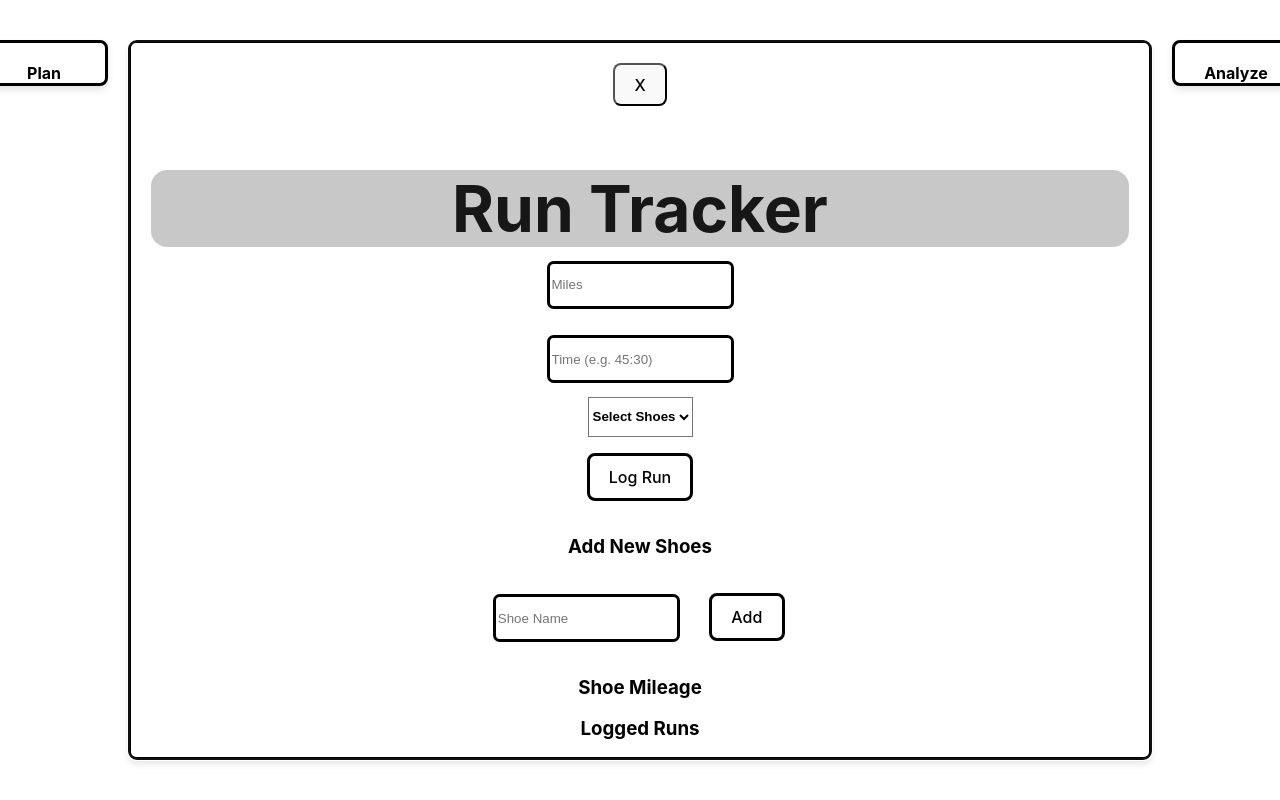
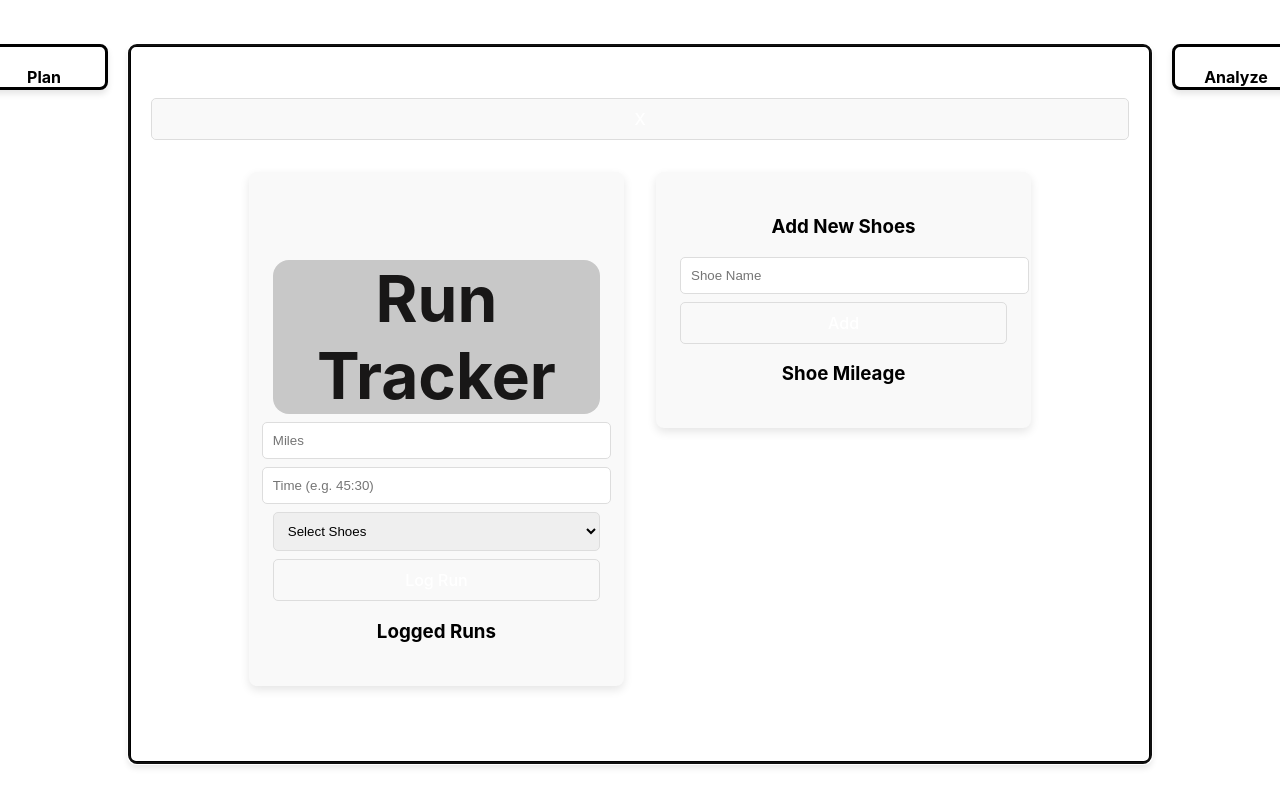
Before and after one commit to tulloch022/marathoner, a React (Vite) app: page / in a window 1280 px wide. Both pictures are taken after a click on the button "Track". Built offline with nearby package versions, Linux system fonts and the light colour scheme.

Commit message:
significantly improved styling of tracker component

```diff
--- a/src/components/ShoeTracker.tsx
+++ b/src/components/ShoeTracker.tsx
@@ -1,4 +1,5 @@
 import { useState } from "react";
+
 
 type Run = {
   miles: number;
@@ -43,11 +44,13 @@ export default function RunTracker() {
 
   return (
     <div className="tracker">
+      {/* Left Side: Run Entry Form */}
+      <div className="entry">
         <h2 className="text-xl">Run Tracker</h2>
         <form onSubmit={handleSubmit} className="space-y-3">
-        <input name="miles" type="number" step="0.1" placeholder="Miles" required className="w-full p-2 border rounded" />
-        <input name="time" type="text" placeholder="Time (e.g. 45:30)" required className="w-full p-2 border rounded" />
-        <select name="shoe" required className="shoe-selector">
+          <input name="miles" type="number" step="0.1" placeholder="Miles" required />
+          <input name="time" type="text" placeholder="Time (e.g. 45:30)" required />
+          <select name="shoe" required>
             <option value="">Select Shoes</option>
             {Object.keys(shoes).map((shoe) => (
               <option key={shoe} value={shoe}>
@@ -55,48 +58,40 @@ export default function RunTracker() {
               </option>
             ))}
           </select>
-        <button type="submit" className="w-full p-2 bg-blue-500 text-white rounded">
-          Log Run
-        </button>
+          <button type="submit">Log Run</button>
         </form>
 
         <div className="mt-4">
-        <h3 className="text-lg font-medium">Add New Shoes</h3>
-        <div className="flex space-x-2 mt-2">
-          <input
-            className="w-full"
-            type="text"
-            value={newShoe}
-            onChange={(e) => setNewShoe(e.target.value)}
-            placeholder="Shoe Name"
-          />
-          <button onClick={handleAddShoe} className="w-full">
-            Add
-          </button>
-        </div>
-      </div>
-
-      <div className="mt-4">
-        <h3 className="text-lg font-medium">Shoe Mileage</h3>
-        <ul className="mt-2 space-y-1">
-          {Object.entries(shoes).map(([shoe, miles]) => (
-            <li key={shoe} className="text-gray-700">
-              {shoe}: {miles} mi
-            </li>
-          ))}
-        </ul>
-      </div>
-
-      <div className="mt-4">
           <h3 className="text-lg font-medium">Logged Runs</h3>
-        <ul className="mt-2 space-y-1">
+          <ul>
             {runs.map((run, index) => (
-            <li key={index} className="text-gray-700">
+              <li key={index}>
                 {run.miles} mi in {run.time} wearing {run.shoe}
               </li>
             ))}
           </ul>
         </div>
       </div>
+
+      {/* Right Side: Shoe Management */}
+      <div className="shoe-tracking">
+        <h3 className="text-lg font-medium">Add New Shoes</h3>
+        <div className="flex space-x-2 mt-2">
+          <input type="text" value={newShoe} onChange={(e) => setNewShoe(e.target.value)} placeholder="Shoe Name" />
+          <button onClick={handleAddShoe}>Add</button>
+        </div>
+
+        <div className="mt-4">
+          <h3 className="text-lg font-medium">Shoe Mileage</h3>
+          <ul>
+            {Object.entries(shoes).map(([shoe, miles]) => (
+              <li key={shoe}>
+                {shoe}: {miles} mi
+              </li>
+            ))}
+          </ul>
+        </div>
+      </div>
+    </div>
   );
 }
--- a/src/index.css
+++ b/src/index.css
@@ -38,10 +38,14 @@ button {
   font-size: 1em;
   font-weight: 500;
   font-family: inherit;
-  background-color: #1a1a1a;
+
   cursor: pointer;
   transition: border-color 0.25s, background-color 0.3s;
 
+  background-color: #007bff;
+  color: white;
+  border: none;
+  transition: background 0.2s;
 }
 
 button:hover {
@@ -392,3 +396,53 @@ h1, p {
   align-items: center;
   justify-content: center;
 }
+
+
+.tracker {
+  display: flex;
+  justify-content: center;
+  align-items: start;
+  gap: 2rem;
+  width: 80%;
+  max-width: 900px;
+  margin: auto;
+  padding: 2rem;
+}
+
+.entry,
+.shoe-tracking {
+  flex: 1;
+  padding: 1.5rem;
+  background: #f9f9f9;
+  border-radius: 8px;
+  box-shadow: 0px 4px 10px rgba(0, 0, 0, 0.1);
+}
+
+/* Make sure form inputs and buttons look nice */
+input,
+select,
+button {
+  display: block;
+  width: 100%;
+  padding: 10px;
+  margin-top: 8px;
+  border: 1px solid #ddd;
+  border-radius: 5px;
+}
+
+input {
+  background-color: white;
+  color: black;
+}
+
+button:hover {
+  background-color: #0056b3;
+}
+
+/* Responsive: Stack on small screens */
+@media (max-width: 768px) {
+  .tracker {
+    flex-direction: column;
+    gap: 1rem;
+  }
+}
```
Lines whose indentation alone changed are shown as unchanged.
